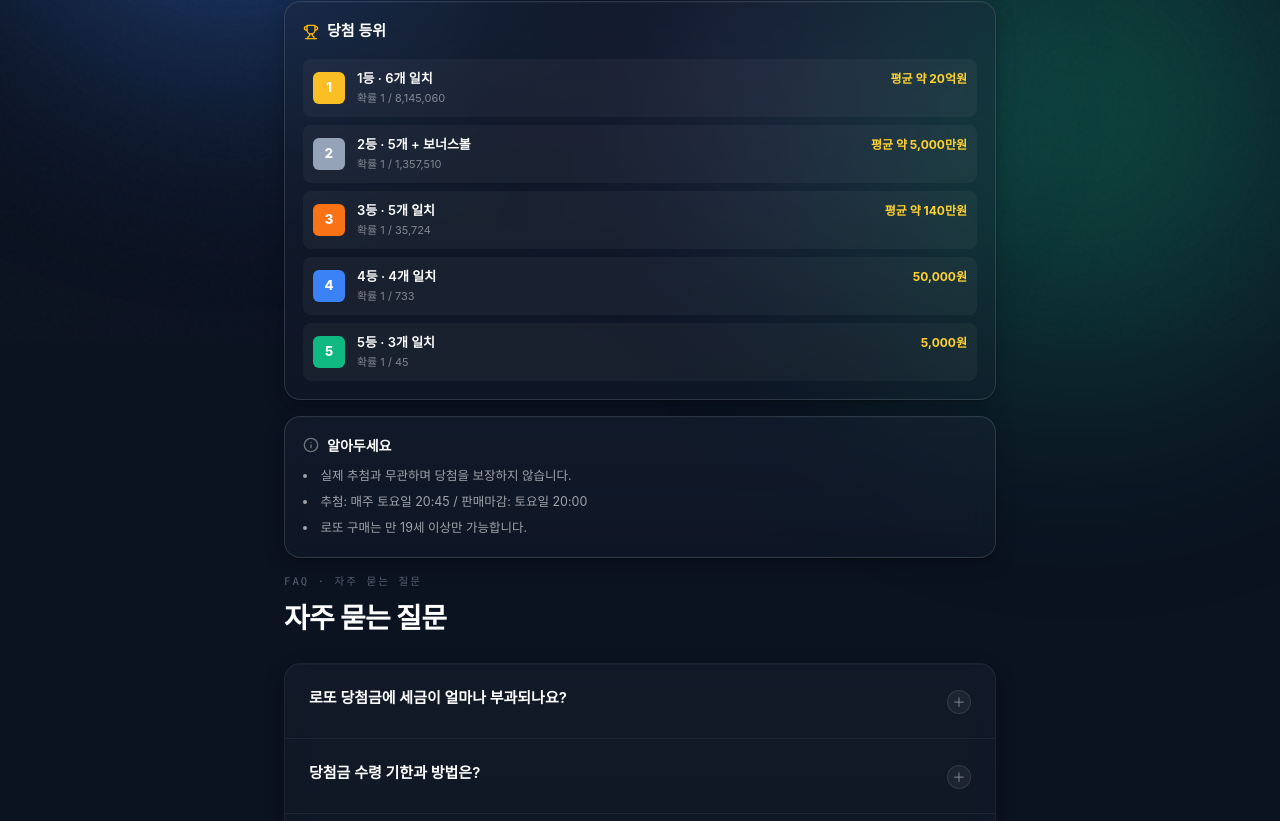
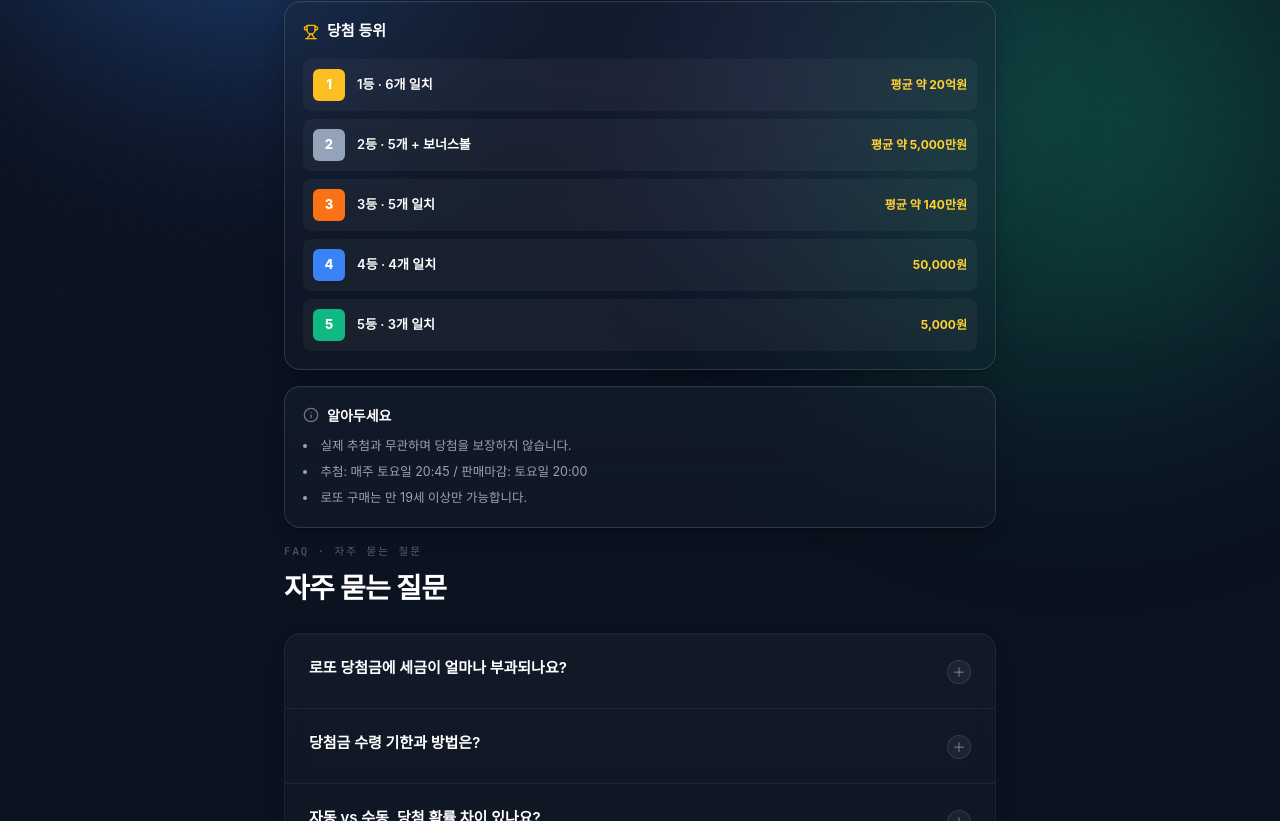
Before and after one commit to xowk9876/n-job-studio, a Next.js app: page /lotto in a window 1280 px wide. Shown: the part 459-1280 px from the top of the page. Built offline with nearby package versions, Linux system fonts and the light colour scheme; a web font is replaced by a local one.

Commit message:
chore(lotto): remove probability display and FAQ item

```diff
--- a/app/lotto/page.tsx
+++ b/app/lotto/page.tsx
@@ -255,7 +255,6 @@ export default function LottoPage() {
                   <span className="text-[13px] font-semibold text-white">{p.rank}등 · {p.match}</span>
                   <span className="text-[12px] font-bold text-amber-300">{p.amount}</span>
                 </div>
-                <div className="text-[11px] text-white/45 mt-0.5">확률 {p.prob}</div>
               </div>
             </div>
           ))}
@@ -277,8 +276,7 @@ export default function LottoPage() {
       <FAQSection items={[
         { q: '로또 당첨금에 세금이 얼마나 부과되나요?', a: '복권 당첨금은 소득세법 제14조에 따라 기타소득으로 분리과세됩니다. 3억원 이하는 22%(소득세 20% + 지방소득세 2%), 3억원 초과분은 33%(소득세 30% + 지방소득세 3%)가 원천징수됩니다. 예: 1등 20억 당첨 시 세후 수령액 약 13억 4,200만원. 단, 5만원 이하(4등) 당첨금은 비과세.' },
         { q: '당첨금 수령 기한과 방법은?', a: '추첨일로부터 1년 이내에 수령하지 않으면 시효 소멸되어 복권기금으로 귀속됩니다(복권및복권기금법 제10조). 1~3등은 농협은행 본점에서만 수령 가능(신분증 + 당첨복권 원본), 4~5등은 판매점 또는 농협은행 지점. 5만원 초과는 영업일 기준 2~3일 내 계좌이체.' },
-        { q: '1등 당첨 확률이 정말 1/8,145,060인가요?', a: '맞습니다. 45개 숫자 중 6개를 뽑는 조합의 수 C(45,6) = 8,145,060. 한 게임(1,000원)당 1등 확률은 0.0000123%. 비교하면 벼락 맞을 확률(약 1/100만)보다 낮고, 비행기 추락 사망률(1/1,100만)과 유사한 수준입니다.' },
-        { q: '자동 vs 수동, 당첨 확률 차이 있나요?', a: '통계적으로 차이 없습니다. 모든 조합은 수학적으로 동일한 확률(1/8,145,060)을 가집니다. 다만 수동 선택 시 생년월일·특정 패턴으로 뽑는 사람이 많아, 만약 그런 번호가 당첨되면 당첨자 수가 많아 1등 분배금이 줄어드는 경향(확률의 독립성과 분배금은 별개).' },
+        { q: '자동 vs 수동, 당첨 확률 차이 있나요?', a: '통계적으로 차이 없습니다. 모든 조합은 수학적으로 동일한 확률을 가집니다. 다만 수동 선택 시 생년월일·특정 패턴으로 뽑는 사람이 많아, 만약 그런 번호가 당첨되면 당첨자 수가 많아 1등 분배금이 줄어드는 경향(확률의 독립성과 분배금은 별개).' },
         { q: '과거 당첨번호 분석이 의미가 있나요?', a: '없습니다. 매 회차 추첨은 완전히 독립적인 확률 이벤트이며, 과거 기록은 다음 회차 확률에 영향을 주지 않습니다(대수의 법칙·독립시행). 다만 심리적 안정을 위한 참고자료일 뿐, "잘 나온 번호"나 "안 나온 번호" 개념은 통계적 유의성이 없습니다.' },
         { q: '연금복권·스피또와 차이는?', a: '로또 6/45(동행복권) 1등 평균 20억원 일시금, 확률 1/814만. 연금복권 720+는 1등 월 700만원 × 20년(총 16.8억) 지급, 확률 1/315만. 스피또(즉석복권) 1000원권 1등 5~10억원, 확률 상품별 상이(1/50만~1/400만). 모두 22~33% 원천징수 동일.' },
         { q: '미성년자·공무원도 살 수 있나요?', a: '미성년자(만 19세 미만)는 판매·수령 모두 불가(복권및복권기금법 제6조). 공무원은 구매·당첨에 법적 제한 없으나 근무 중 도박 행위 금지(국가공무원법 제56조 품위유지의무) 및 내부 규정에 따름. 외국인도 국내에서 구매·수령 가능.' },
```
